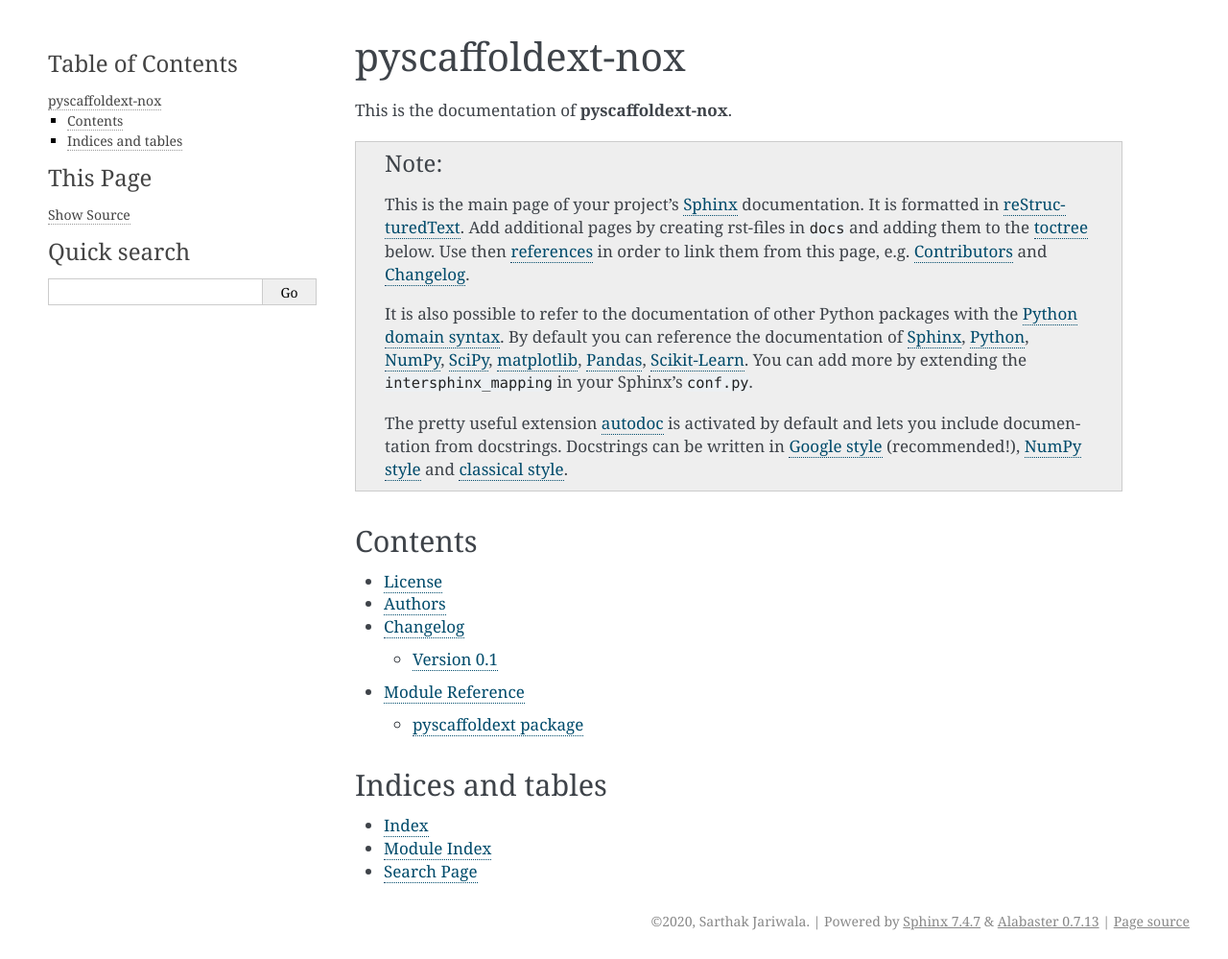
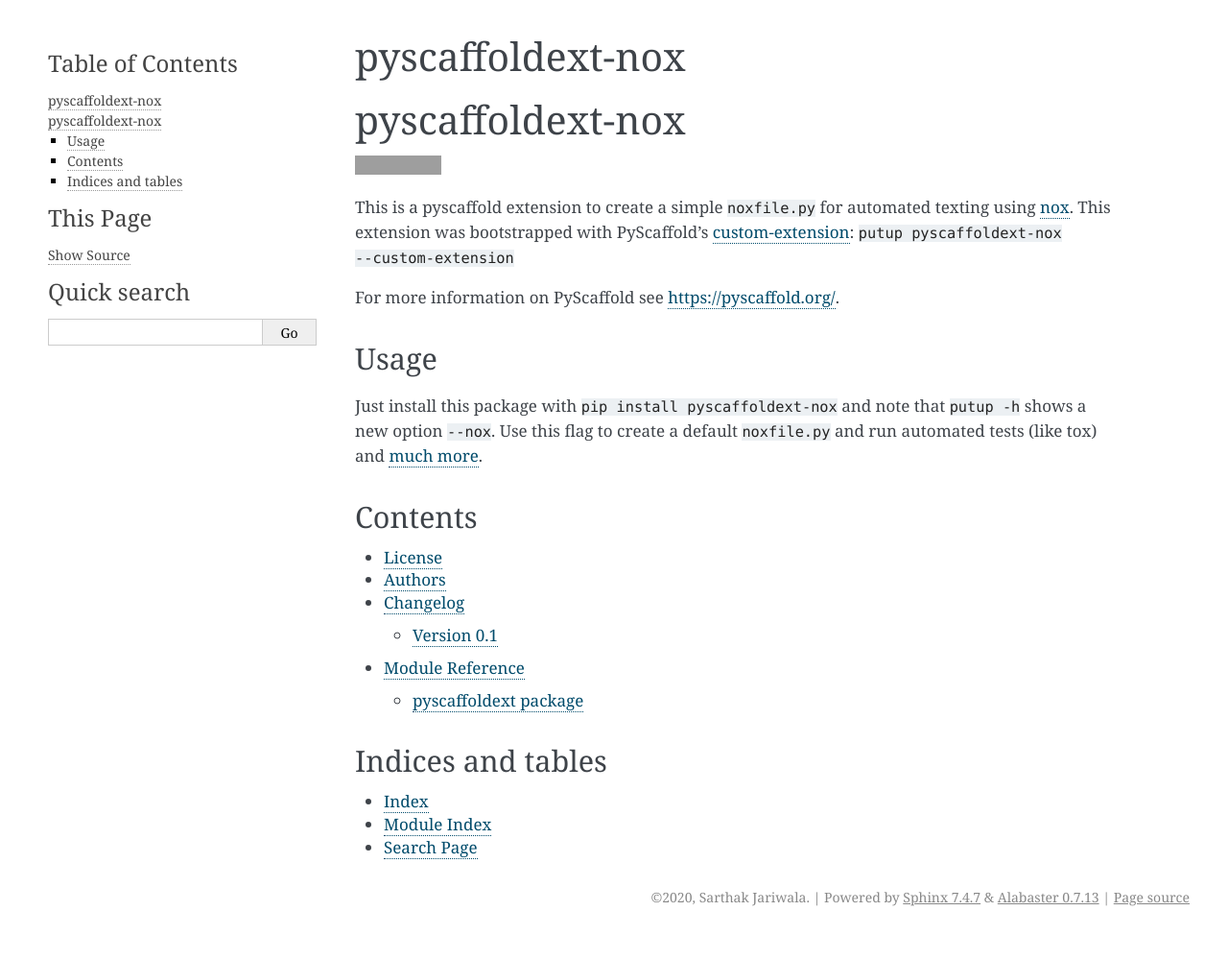
Before and after one commit to SarthakJariwala/pyscaffoldext-nox, a Sphinx documentation site: the page built from docs/index.rst, in a window 1280 px wide. Shown: the whole page at 96% size. Built offline with Sphinx 7.4.7, drawn with Linux system fonts in a browser that asks for light colours; the version number is read from the project's files by our own code; after the commit the page ends 974 px from its top, so only the background shows below that; grey boxes are pictures that could not be loaded.

Commit message:
add python3.5 to travis, update noxfile to get coverage report, update readme

```diff
--- a/README.rst
+++ b/README.rst
@@ -5,8 +5,8 @@
 .. image:: https://travis-ci.org/SarthakJariwala/pyscaffoldext-nox.svg?branch=master
     :target: https://travis-ci.org/SarthakJariwala/pyscaffoldext-nox
 
-This is a pyscaffold extension to create a simple ``noxfile.py`` for automated texting using `nox<https://nox.thea.codes/en/stable/>`_.
-This extension was bootstrapped with PyScaffold's `custom-extension<https://github.com/pyscaffold/pyscaffoldext-custom-extension>`_:
+This is a pyscaffold extension to create a simple ``noxfile.py`` for automated texting using `nox <https://nox.thea.codes/en/stable/>`_.
+This extension was bootstrapped with PyScaffold's `custom-extension <https://github.com/pyscaffold/pyscaffoldext-custom-extension>`_:
 ``putup pyscaffoldext-nox --custom-extension``
 
 For more information on PyScaffold see https://pyscaffold.org/.
@@ -15,4 +15,4 @@
 =====
 
 Just install this package with ``pip install pyscaffoldext-nox`` and note that ``putup -h`` shows a new option ``--nox``.
-Use this flag to create a default ``noxfile.py`` and run automated tests (like tox) and `much more<https://nox.thea.codes/en/stable/index.html>`_.
+Use this flag to create a default ``noxfile.py`` and run automated tests (like tox) and `much more <https://nox.thea.codes/en/stable/index.html>`_.
--- a/docs/index.rst
+++ b/docs/index.rst
@@ -2,25 +2,7 @@
 pyscaffoldext-nox
 =================
 
-This is the documentation of **pyscaffoldext-nox**.
-
-.. note::
-
-    This is the main page of your project's `Sphinx`_ documentation.
-    It is formatted in `reStructuredText`_. Add additional pages
-    by creating rst-files in ``docs`` and adding them to the `toctree`_ below.
-    Use then `references`_ in order to link them from this page, e.g.
-    :ref:`authors` and :ref:`changes`.
-
-    It is also possible to refer to the documentation of other Python packages
-    with the `Python domain syntax`_. By default you can reference the
-    documentation of `Sphinx`_, `Python`_, `NumPy`_, `SciPy`_, `matplotlib`_,
-    `Pandas`_, `Scikit-Learn`_. You can add more by extending the
-    ``intersphinx_mapping`` in your Sphinx's ``conf.py``.
-
-    The pretty useful extension `autodoc`_ is activated by default and lets
-    you include documentation from docstrings. Docstrings can be written in
-    `Google style`_ (recommended!), `NumPy style`_ and `classical style`_.
+.. include:: ../README.rst
 
 
 Contents
```
Also changed, not shown: noxfile.py (+12 -3 lines), .travis.yml.
